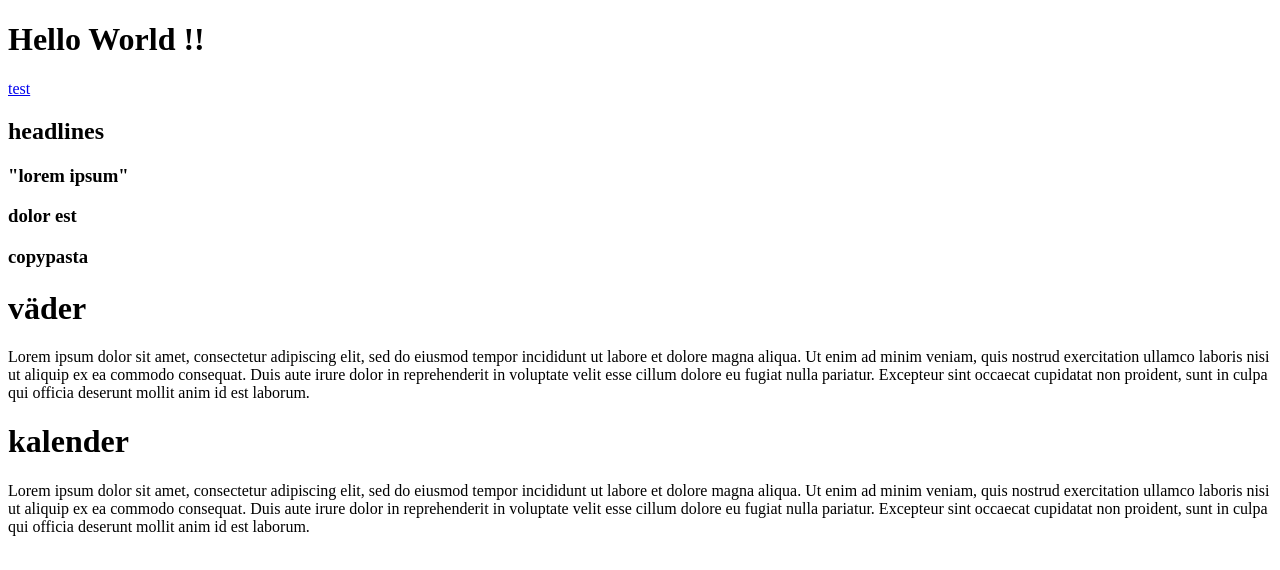
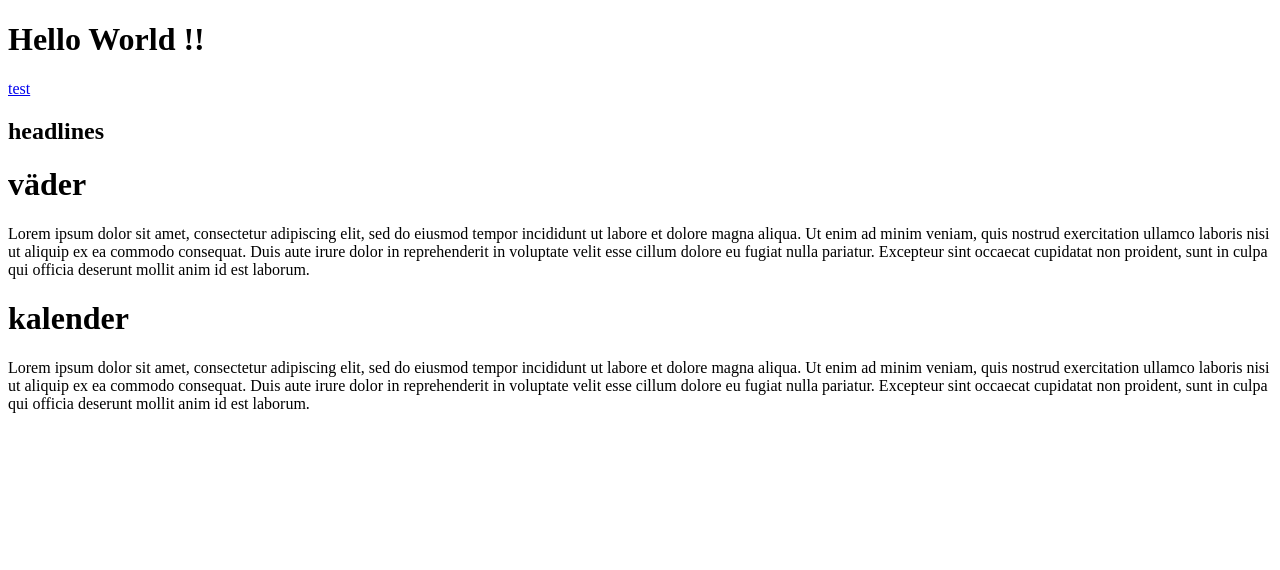
Before and after one commit to KNis031/my-project, a plain HTML site: page index.html in a window 1280 px wide. Drawn offline with Linux system fonts and the light colour scheme; no server answers.

Commit message:
Update index.html

```diff
--- a/index.html
+++ b/index.html
@@ -13,17 +13,7 @@
   <div id="headlines">
     <h2> headlines </h2>
 
-     <div class="headline">
-      <h3 id="headline1"> "lorem ipsum" </h3>
-     </div>
 
-    <div class="headline">
-      <h3 id="headline2"> dolor est </h3>
-     </div>
-
-    <div class="headline">
-      <h3 id="headline3"> copypasta </h3>
-     </div>
 
   </div>
 
```
